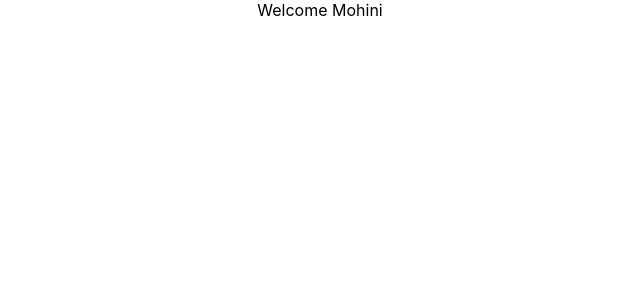
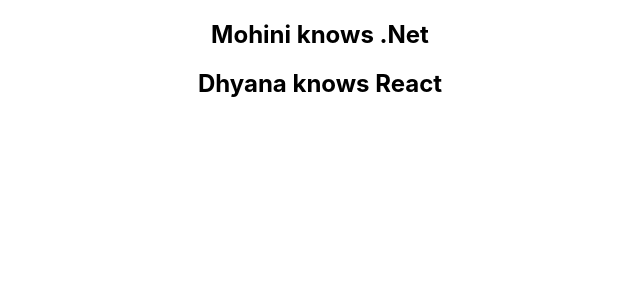
Before and after one commit to mistrymohini/ReactDemoProject, a React (Create React App) app: page / in a window 1280 px wide. Shown: the top 300 px of the page, without its empty margins (320-960 px from the left). Built offline with nearby package versions, Linux system fonts and the light colour scheme.

Commit message:
List Rendering using map method

```diff
--- a/src/App.js
+++ b/src/App.js
@@ -9,12 +9,14 @@
 import ClassClick from './Component/ClassClick';
 import ParentComponent from './Component/ParentComponent';
 import ConditionalComponent from './Component/ConditionalComponent';
+import PersonListComponent from './Component/PersonListComponent';
 
 class App extends Component {
   render(){
     return (
       <div className="App">
-        <ConditionalComponent/>
+        <PersonListComponent></PersonListComponent>
+        {/* <ConditionalComponent/> */}
         {/* <ParentComponent/> */}
         {/* <FunctionClick></FunctionClick> */}
         {/* <ClassClick></ClassClick> */}
--- /dev/null
+++ b/src/Component/PersonListComponent.js
@@ -0,0 +1,20 @@
+import React from 'react'
+
+export default function PersonListComponent() {
+    const persons=[{
+        id:1,
+        name:'Mohini',
+        skill:'.Net'
+    },
+    {
+        id:2,
+        name:'Dhyana',
+        skill:'React'
+    }]
+
+    const personList=persons.map(person=> <h2>{person.name} knows {person.skill}</h2>)
+
+  return (
+    <div>{personList}</div>
+  )
+}
```
